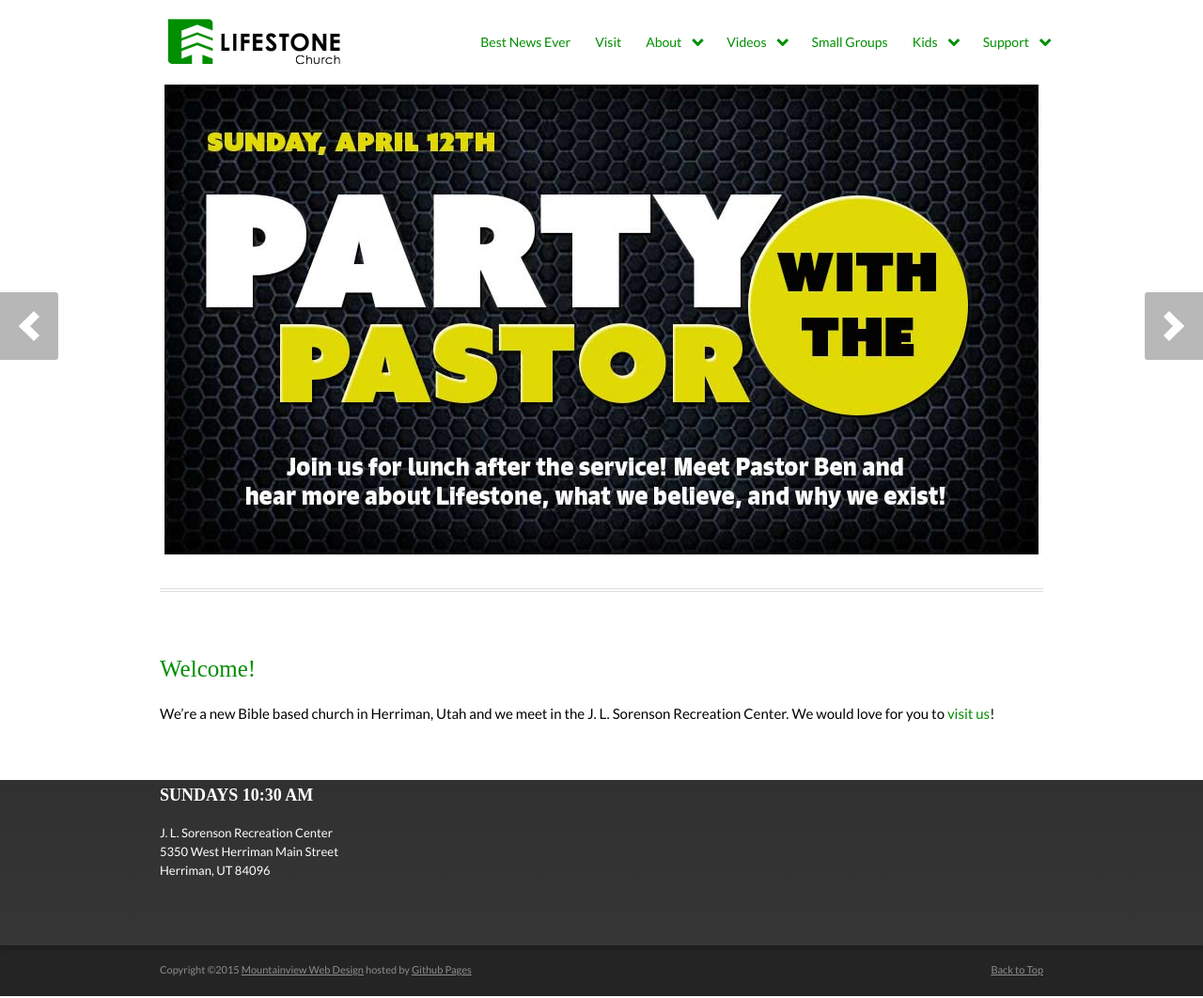
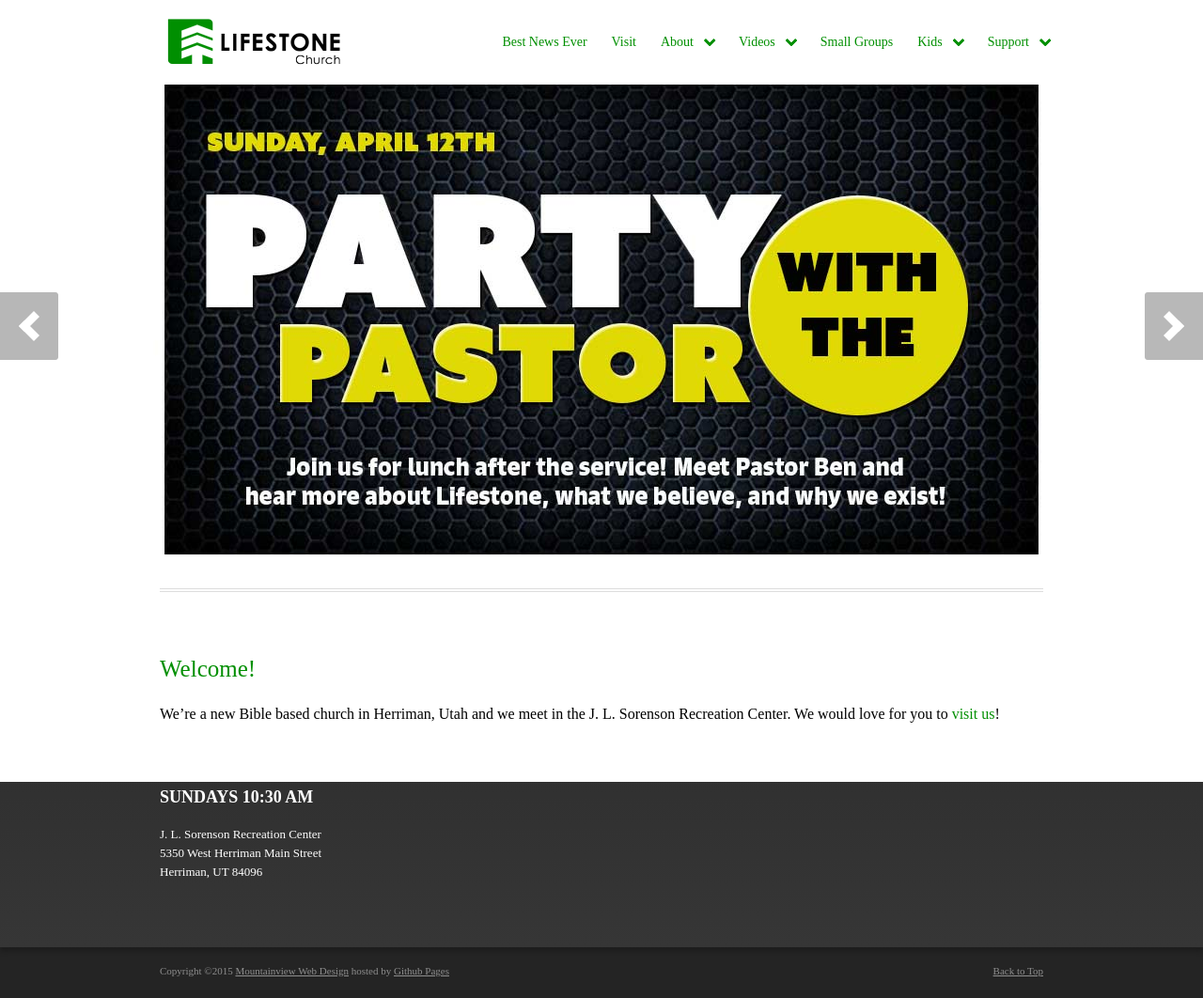
Before and after one commit to waffle-iron/lifestonechurch, a Jekyll site: the page built from index.html, in a window 1280 px wide. Shown: the whole page at 94% size. Built offline with Jekyll 4.4.1, drawn with Linux system fonts in a browser that asks for light colours; some web fonts are replaced.

Commit message:
Make font bigger

```diff
--- a/assets/css/style.css
+++ b/assets/css/style.css
@@ -28,9 +28,9 @@ Tags: two-columns, three-columns, fixed-width, threaded-comments
 body, html { height: 100%; }
 
 body {
-    font-size: 15px;
-    line-height: 1.2;
-    font-family: 'Lato', sans-serif;
+    font-size: 16px;
+    line-height: 1.5;
+    font-family: 'Droid Serif', serif;
     color: #000;
     background: #fff;
     min-width: 100%;
@@ -387,7 +387,13 @@ header #mobile-nav ul { display:none; }
 #content h3, #sidebar h3 { font-size: 20px; line-height: 30px; font-weight: bold; color: #000; border-top:1px solid #ddd; padding:10px 0 0; margin:0 0 15px; }
 #content h4, #sidebar h4 { font-size: 17px; line-height: 27px; font-weight: bold; color: #000; margin:0 0 15px; padding:0; }
 #content h5, #sidebar h5 { border-top:1px dashed #ccc; background:#f5f5f5; text-shadow:1px 1px 0 #fff; padding:18px 20px; font-size:12px; line-height:17px; color:#888; font-weight:normal; margin:0 0 15px; }
-#content p { font-size: 15px; line-height: 22px; color: #000; padding:0; margin:0 0 15px; }
+#content p {
+   font-size: 16px;
+   line-height: 1.5;
+   color: #000;
+   padding: 0;
+   margin: 0 0 15px;
+}
 #content p#breadcrumbs { margin: 0; font-size: 11px; color:#888; }
 /*#content blockquote { background: url('../images/blockquote.png') 0 5px no-repeat; padding: 0 0 20px 60px; margin: 20px 0 0 30px; display: block; }*/
 #content blockquote p { color:#888; }
```
